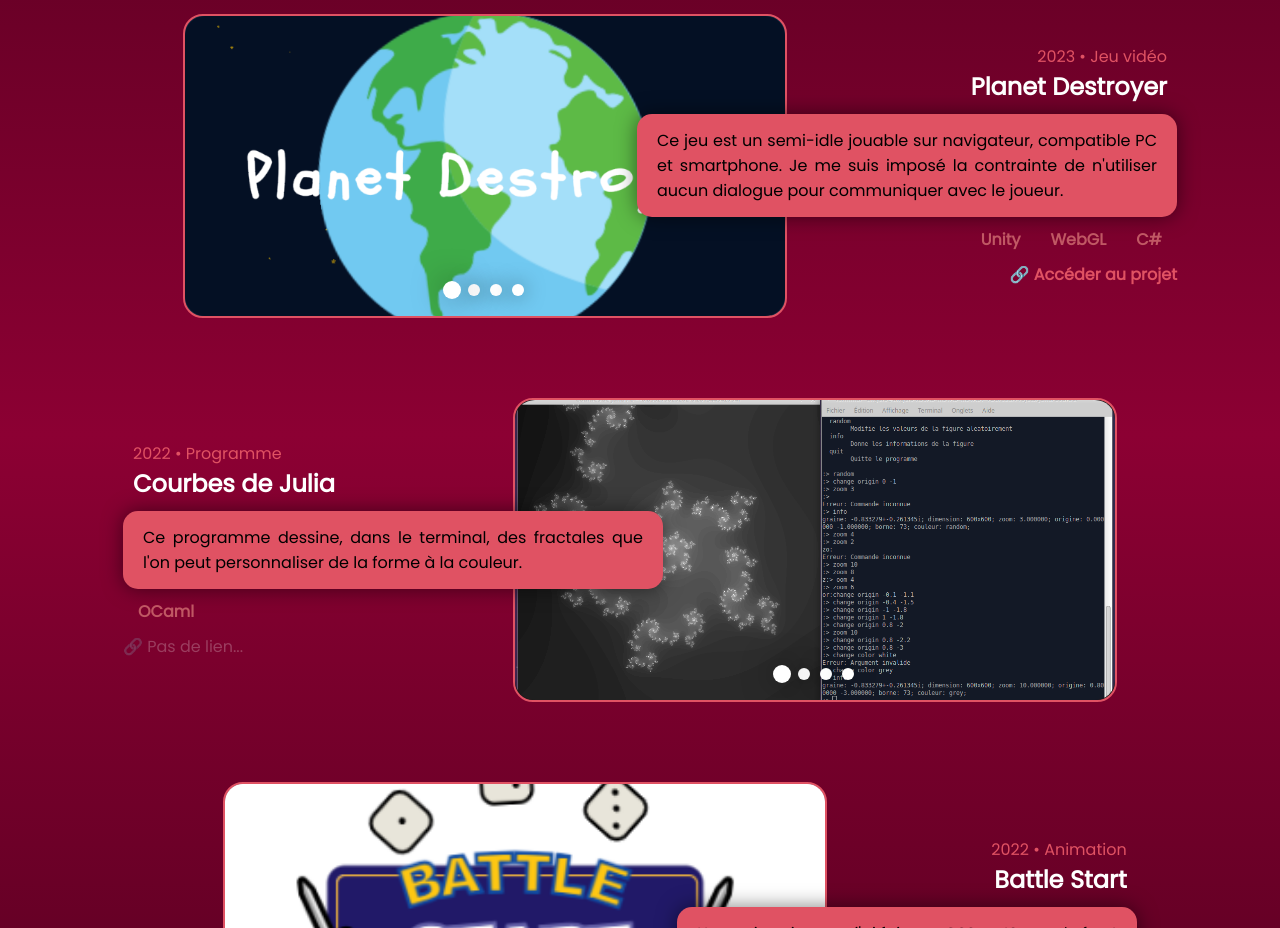
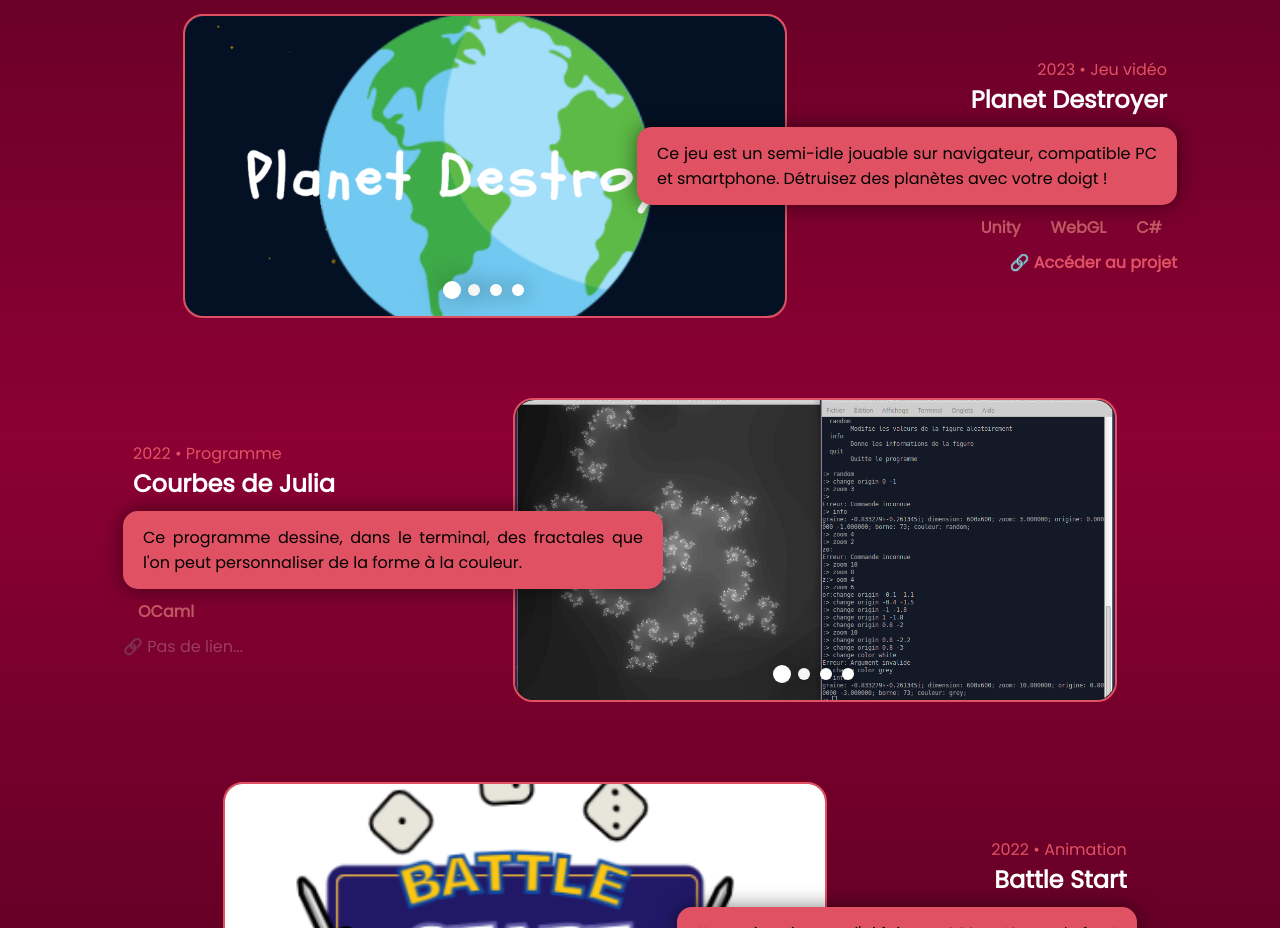
Before and after one commit to ulgrude/portfolio, a plain HTML site: page index.html in a window 1280 px wide. Shown: the part 2180-3108 px from the top of the page. Drawn offline with Linux system fonts and the light colour scheme.

Commit message:
Update index.html

```diff
--- a/index.html
+++ b/index.html
@@ -139,7 +139,7 @@
                         <h2>Planet Destroyer</h2>
                     </div>
                     <div class="projectDescription">
-                        <p>Ce jeu est un semi-idle jouable sur navigateur, compatible PC et smartphone. Je me suis imposé la contrainte de n'utiliser aucun dialogue pour communiquer avec le joueur.</p>
+                        <p>Ce jeu est un semi-idle jouable sur navigateur, compatible PC et smartphone. Détruisez des planètes avec votre doigt !</p>
                     </div>
                     <div class="projectTechnologies">
                         <ul>
```
